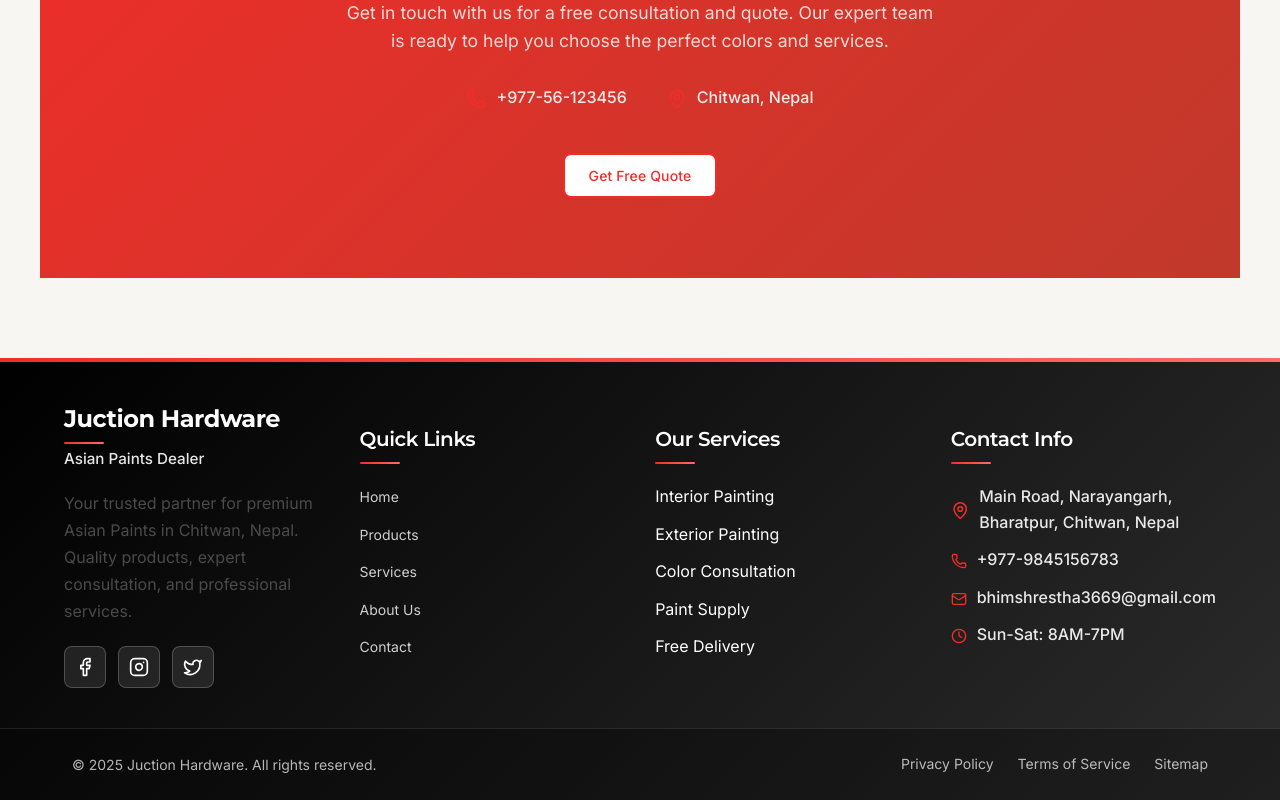
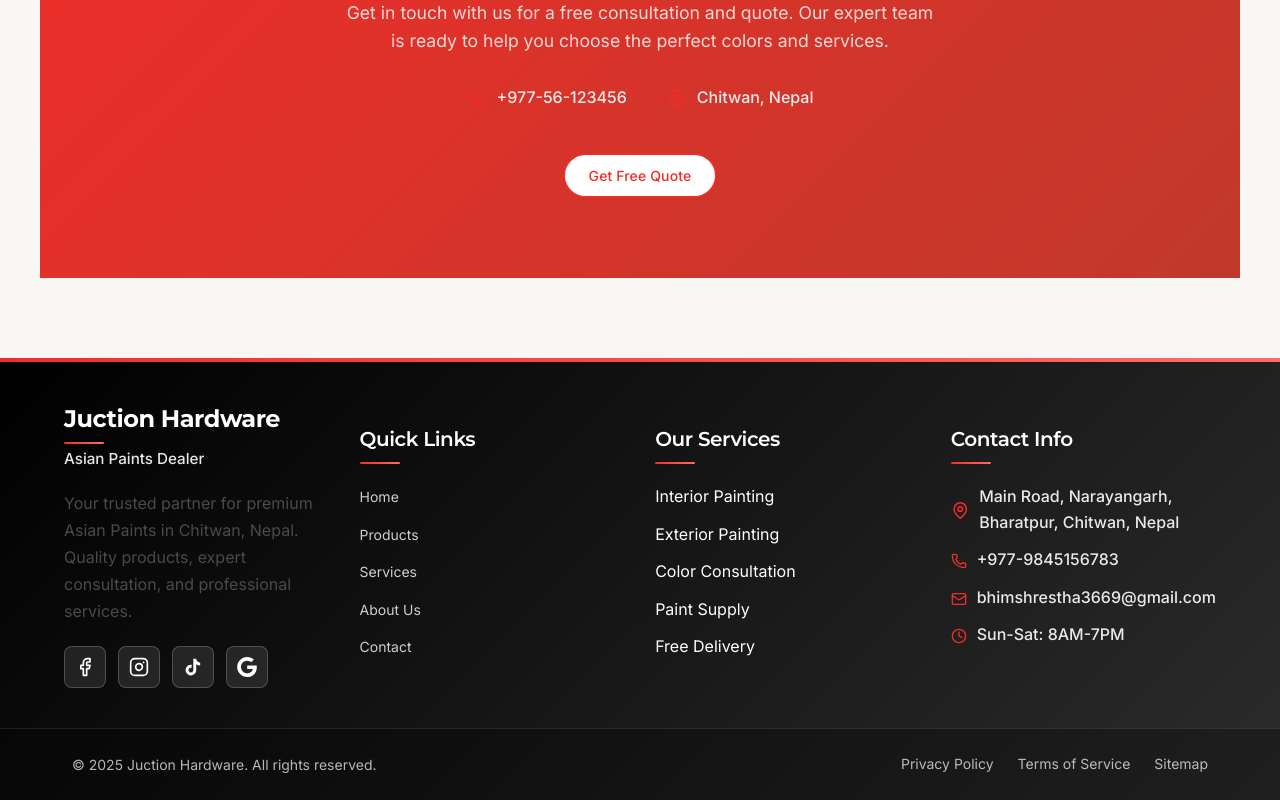
Before and after one commit to joneshshrestha/juction-hardware, a React (Create React App) app: page /services in a window 1280 px wide. Shown: the part 2931-3731 px from the top of the page. Built offline with nearby package versions, Linux system fonts and the light colour scheme.

Commit message:
update contact section

```diff
--- a/src/App.js
+++ b/src/App.js
@@ -1,5 +1,5 @@
-import React from 'react';
-import { BrowserRouter as Router, Routes, Route } from 'react-router-dom';
+import React, { useEffect } from 'react';
+import { BrowserRouter as Router, Routes, Route, useLocation } from 'react-router-dom';
 import Navbar from './components/Navbar';
 import Footer from './components/Footer';
 import Home from './pages/Home';
@@ -8,10 +8,18 @@
 import About from './pages/About';
 import Contact from './pages/Contact';
 
-function App() {
+const ScrollToTop = () => {
+  const { pathname } = useLocation();
+  useEffect(() => {
+    window.scrollTo({ top: 0, left: 0, behavior: 'instant' });
+  }, [pathname]);
+  return null;
+};
+
+const App = () => {
   return (
     <Router>
-      <div className="App">
+      <ScrollToTop />
       <Navbar />
       <Routes>
         <Route path="/" element={<Home />} />
@@ -21,9 +29,8 @@
         <Route path="/contact" element={<Contact />} />
       </Routes>
       <Footer />
-      </div>
     </Router>
   );
-}
+};
 
 export default App;
--- a/src/components/Footer.js
+++ b/src/components/Footer.js
@@ -6,10 +6,36 @@
   Mail,
   Clock,
   Facebook,
-  Instagram,
-  Twitter
+  Instagram
 } from 'lucide-react';
 import './Footer.css';
+
+// Lightweight monochrome TikTok icon
+const TikTokIcon = ({ size = 20, color = 'currentColor' }) => (
+  <svg
+    width={size}
+    height={size}
+    viewBox="0 0 24 24"
+    fill={color}
+    xmlns="http://www.w3.org/2000/svg"
+  >
+    <path d="M19.59 6.69a4.83 4.83 0 01-3.77-4.25V2h-3.45v13.67a2.89 2.89 0 01-5.2 1.74 2.89 2.89 0 012.31-4.64 2.93 2.93 0 01.88.13V9.4a6.84 6.84 0 00-.88-.05A6.33 6.33 0 005 20.1a6.34 6.34 0 0010.86-4.43v-7a8.16 8.16 0 004.77 1.52v-3.4a4.85 4.85 0 01-1.04-.1z"/>
+  </svg>
+);
+
+// Lightweight monochrome Google "G" icon
+const GoogleIcon = ({ size = 20, color = 'currentColor' }) => (
+  <svg
+    width={size}
+    height={size}
+    viewBox="0 0 24 24"
+    fill={color}
+    xmlns="http://www.w3.org/2000/svg"
+  >
+    <path d="M12.24 10.285V14.4h6.806c-.275 1.765-2.056 5.174-6.806 5.174-4.095 0-7.439-3.389-7.439-7.574s3.345-7.574 7.439-7.574c2.33 0 3.891.989 4.785 1.849l3.254-3.138C18.189 1.186 15.479 0 12.24 0c-6.635 0-12 5.365-12 12s5.365 12 12 12c6.926 0 11.52-4.869 11.52-11.726 0-.788-.085-1.39-.189-1.989H12.24z"/>
+  </svg>
+);
+
 
 const Footer = () => {
   const currentYear = new Date().getFullYear();
@@ -38,8 +64,11 @@
               <a href="#" className="social-link">
                 <Instagram size={20} />
               </a>
-              <a href="#" className="social-link">
-                <Twitter size={20} />
+              <a href="#" className="social-link" aria-label="TikTok">
+                <TikTokIcon size={20} />
+              </a>
+              <a href="#" className="social-link" aria-label="Google">
+                <GoogleIcon size={20} />
               </a>
             </div>
           </div>
--- a/src/index.css
+++ b/src/index.css
@@ -88,7 +88,7 @@
   font-weight: 500;
   text-decoration: none;
   border: 2px solid transparent;
-  border-radius: 8px;
+  border-radius: 30px;
   cursor: pointer;
   transition: all 0.3s cubic-bezier(0.4, 0, 0.2, 1);
   position: relative;
@@ -106,7 +106,7 @@
 }
 
 .btn-primary:hover {
-  background: var(--primary-color);
+  background: var(--primary-light);
   color: var(--white);
   border-color: var(--primary-color);
   transform: translateY(-2px);
--- a/src/pages/Contact.css
+++ b/src/pages/Contact.css
@@ -30,16 +30,11 @@
   gap: 20px;
 }
 
-.contact-info-card {
-  background: white;
-  padding: 25px;
-  border-radius: 12px;
-  box-shadow: var(--shadow);
-  transition: all 0.3s ease;
-  display: flex;
-  align-items: flex-start;
-  gap: 20px;
-}
+.contact-info-card { background: white; padding: 25px; border-radius: 12px; box-shadow: var(--shadow); transition: all 0.3s ease; display: grid; grid-template-columns: 40px 1fr; align-items: start; column-gap: 16px; }
+.info-icon { color: var(--primary-color); display: flex; align-items: center; justify-content: center; align-self: start; margin-top: 4px; }
+.info-content { display: flex; flex-direction: column; }
+.info-content h3 { font-size: 1.2rem; font-weight: 600; margin: 0 0 8px 0; color: var(--text-dark); line-height: 1.2; }
+.info-content p { color: var(--text-light); line-height: 1.8; margin-bottom: 15px; white-space: pre-line; }
 
 .contact-info-card:hover {
   transform: translateY(-3px);
@@ -184,12 +179,10 @@
 }
 
 /* Map Section */
-.map-section {
-  background: white;
-  margin-bottom: 80px;
-}
+.map-section { background: transparent; margin-bottom: 50px; }
 
 .map-container {
+  background: #fff;
   border-radius: 12px;
   overflow: hidden;
   box-shadow: var(--shadow);
--- a/src/pages/Home.js
+++ b/src/pages/Home.js
@@ -191,9 +191,9 @@
               <h2>Ready to Transform Your Space?</h2>
               <p>Get in touch with us for expert consultation, color selection, and professional painting services.</p>
               <div className="cta-info">
-                <div className="cta-item"><Phone size={20} /><span>+977-56-123456</span></div>
+                <div className="cta-item"><Phone size={20} /><span>+977-9845156783</span></div>
                 <div className="cta-item"><MapPin size={20} /><span>Chitwan, Nepal</span></div>
-                <div className="cta-item"><Clock size={20} /><span>Mon-Sat: 9AM-7PM</span></div>
+                <div className="cta-item"><Clock size={20} /><span>Sun-Sat: 9AM-7PM</span></div>
               </div>
               <Link to="/contact" className="btn btn-primary">Contact Us Today</Link>
             </motion.div>
```
Also changed, not shown: src/pages/Contact.js (+40 -22 lines). Lines whose indentation alone changed are shown as unchanged.
